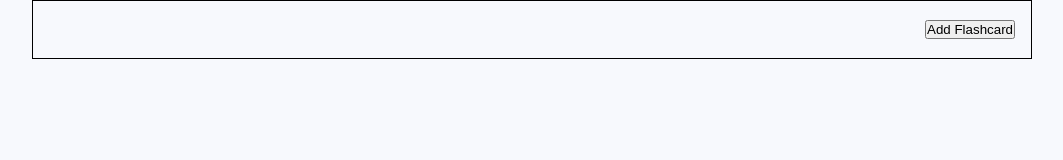
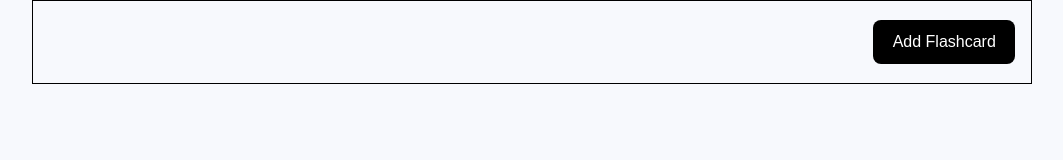
Before and after one commit to Miralem-Ba/Projekt_Quizkarten, a plain HTML site: page src/index.html in a window 1280 px wide. Shown: the whole page, without its empty margins (108-1171 px from the left). Drawn offline with Linux system fonts and the light colour scheme.

Commit message:
button and .add-flashcard button added and  edited

```diff
--- a/src/style.css
+++ b/src/style.css
@@ -19,3 +19,16 @@ body {
     justify-content: flex-end;
     padding: 1.2em 1em;
 }
+button {
+    border: none;
+    outline: none;
+    cursor: pointer;
+}
+.add-flashcard button {
+    font-size: 1em;
+    background-color:black;
+    color: #ffffff;
+    padding: 0.8em 1.2em;
+    font-weight: 200;
+    border-radius: 0.5em;
+}
```
